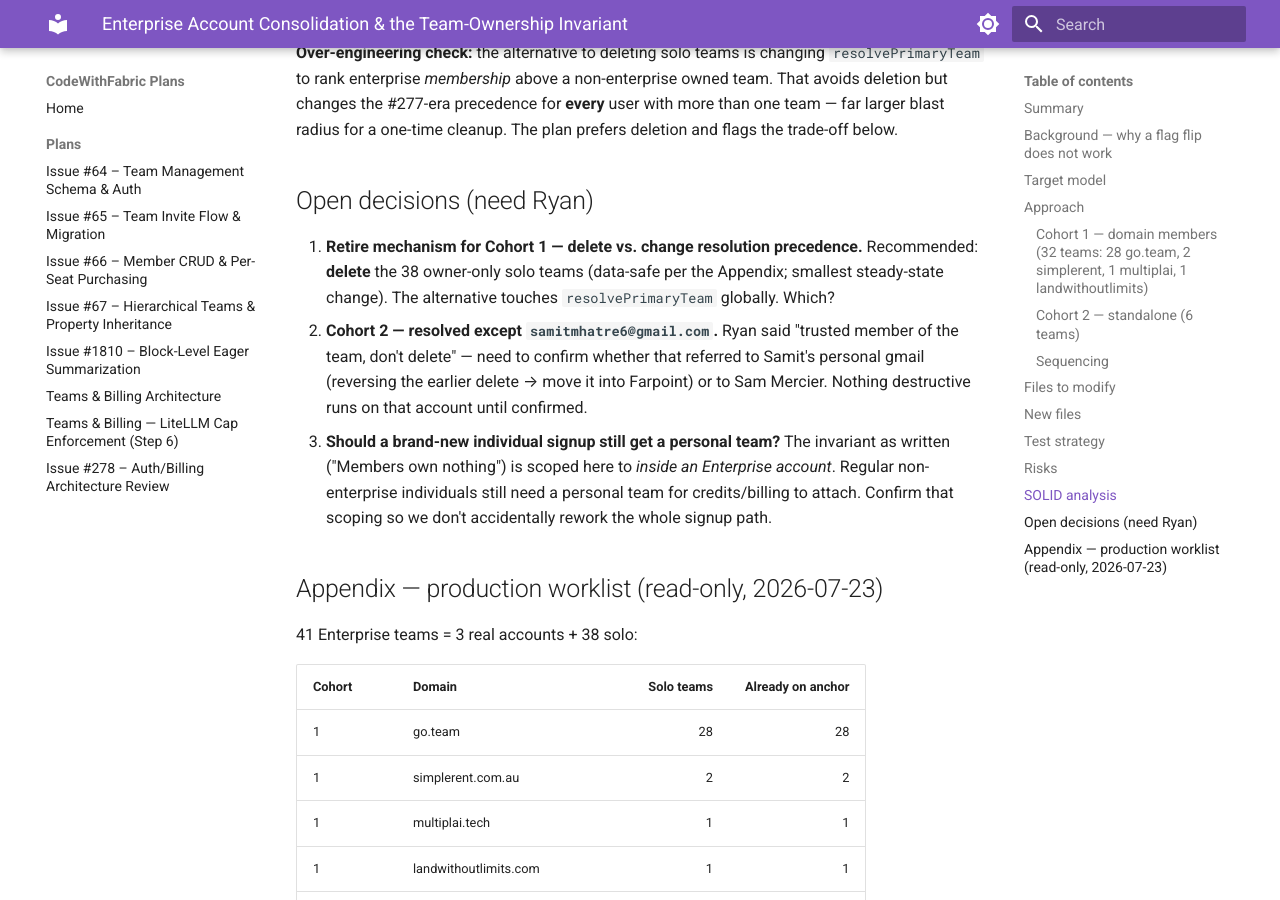
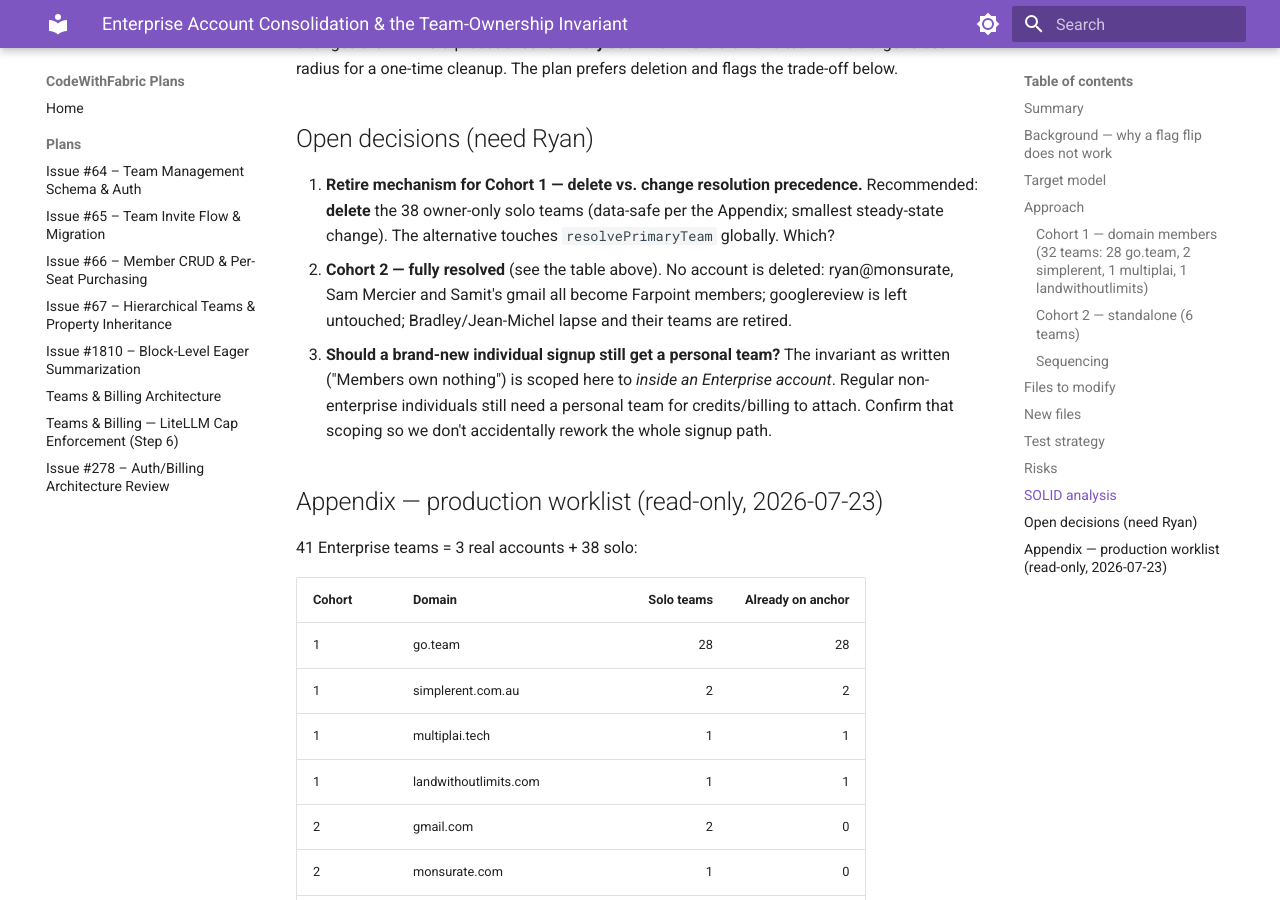
Before and after one commit to farpointhq/codewithfabric-plans, an MkDocs documentation site: the page built from docs/plans/enterprise-account-consolidation-plan.md, in a window 1280 px wide and 900 px high, scrolled down 7500 px. Built offline with MkDocs 1.6.1 and Material for MkDocs 9.7.7, drawn with Linux system fonts in a browser that asks for light colours; some of the changed text lies outside the part shown.

Commit message:
plan: Samit's gmail joins Farpoint (not deleted) — Cohort 2 fully resolved
No Cohort 2 account is deleted. ryan@monsurate, Sam Mercier and Samit's personal
gmail all become members of the Farpoint Enterprise team; googlereview untouched;
Bradley/Jean-Michel lapse and their teams are retired.

```diff
--- a/docs/plans/enterprise-account-consolidation-plan.md
+++ b/docs/plans/enterprise-account-consolidation-plan.md
@@ -94,7 +94,7 @@
 |---|---|---|
 | **ryan@monsurate.com** | Delete solo team → **add as MEMBER of the Farpoint Enterprise team** (owned by ryan@farpointhq.com) | Ryan's own other-app account; keeps access via Farpoint membership. |
 | **samuelalexander.mercier@gmail.com** (Sam Mercier) | Delete solo team → **add as MEMBER of the Farpoint Enterprise team** | Trusted; kept. Canadian-government auditor evaluating the app. Verified low usage (8 requests, $0.00). |
-| **samitmhatre6@gmail.com** (Samit's personal gmail) | **PENDING** — see Open Decisions | Original call was delete; Ryan's "trusted member of the team, don't delete" may refer to this account. Not touching it until confirmed. |
+| **samitmhatre6@gmail.com** (Samit's personal gmail) | Delete solo team → **add as MEMBER of the Farpoint Enterprise team** | Trusted; kept, not deleted. Same mechanic as Sam and ryan@monsurate. |
 | **googlereview@farpointhq.com** | **LEAVE AS-IS — do not touch** | Active Google OAuth verification review in progress; the account must keep working. It stays Enterprise for now and remains in the account list by design. |
 | **bradley@growthopia.io** (Bradley Rix) | **Not a paying customer.** Free trial **expires 2026-07-25** (fine to let lapse). Retire the solo team as cleanup. | 12 requests, $0.00, dormant since Jul 5. "Should never have been Enterprise." |
 | **jm@jeanmichel.me** (Jean-Michel Moreau) | **Not a paying customer.** Free trial **expires 2026-07-25** (fine to let lapse). Retire the solo team as cleanup. | 73 requests, $0.64, dormant since Jun 26. "Should never have been Enterprise." |
@@ -213,10 +213,10 @@
    Recommended: **delete** the 38 owner-only solo teams (data-safe per the
    Appendix; smallest steady-state change). The alternative touches
    `resolvePrimaryTeam` globally. Which?
-2. **Cohort 2 — resolved except `samitmhatre6@gmail.com`.** Ryan said "trusted
-   member of the team, don't delete" — need to confirm whether that referred to
-   Samit's personal gmail (reversing the earlier delete → move it into Farpoint)
-   or to Sam Mercier. Nothing destructive runs on that account until confirmed.
+2. **Cohort 2 — fully resolved** (see the table above). No account is deleted:
+   ryan@monsurate, Sam Mercier and Samit's gmail all become Farpoint members;
+   googlereview is left untouched; Bradley/Jean-Michel lapse and their teams are
+   retired.
 3. **Should a brand-new individual signup still get a personal team?** The
    invariant as written ("Members own nothing") is scoped here to *inside an
    Enterprise account*. Regular non-enterprise individuals still need a personal
```
